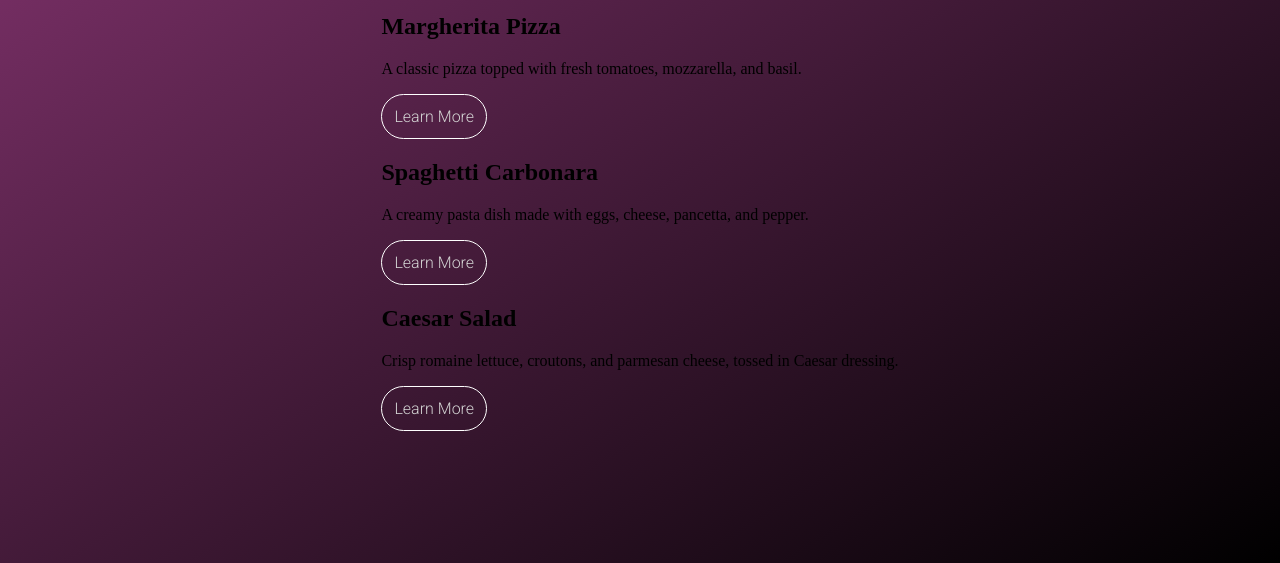
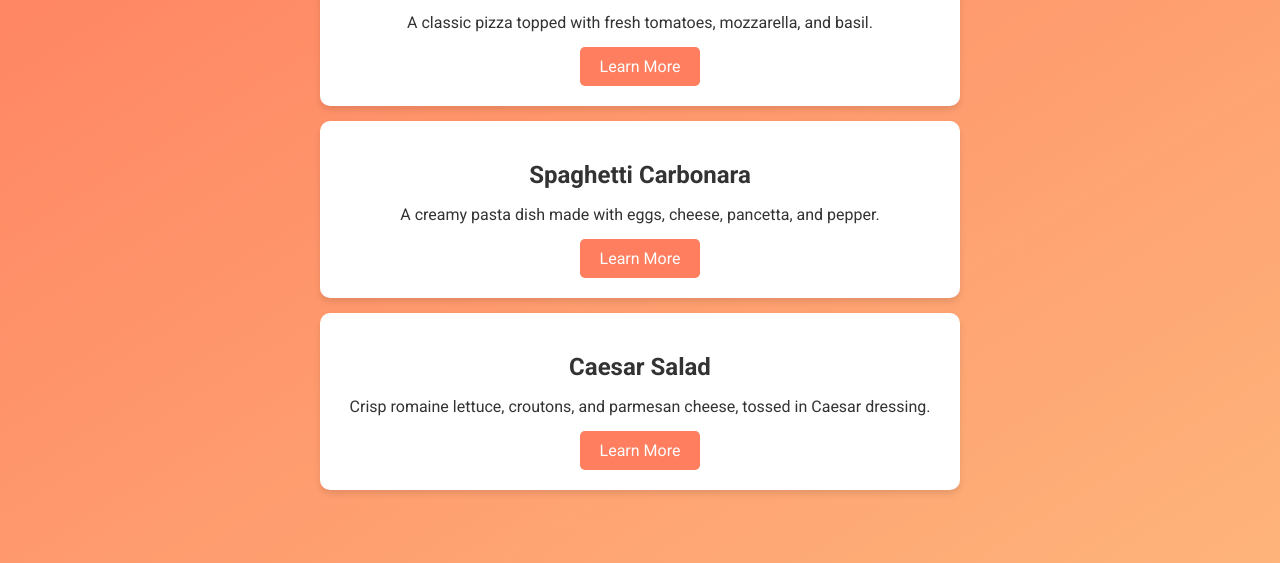
Before and after one commit to bbhuvanesh07/git-clone-https-github.com-mmdmrishabh-Coding-assessment-l2-Boilerplate-code.gitv, a plain HTML site: page Coding-assessment-l2-Boilerplate-code-main/index.html in a window 1280 px wide. Shown: the part 237-800 px from the top of the page. Drawn offline with Linux system fonts and the light colour scheme.

Commit message:
Update style.css

```diff
--- a/Coding-assessment-l2-Boilerplate-code-main/style.css
+++ b/Coding-assessment-l2-Boilerplate-code-main/style.css
@@ -1,35 +1,69 @@
-@import url("https://fonts.googleapis.com/css?family=Roboto:300");
-html,
-body {
+@import url("https://fonts.googleapis.com/css2?family=Roboto:wght@300;400;700&display=swap");
+
+html, body {
   height: 100%;
   width: 100%;
   margin: 0;
-}
-body {
-  display: flex;
-  justify-content: center;
-  align-items: center;
-  background: linear-gradient(to right bottom, #873572, black);
-}
-a {
-  display: inline-block;
-  color: lightgrey;
-  font-size: 16px;
-  font-family: "Roboto", sans-serif;
-  white-space: nowrap;
-  padding: 12px;
-  border: 1px solid white;
-  border-radius: 30px;
-  text-decoration: none;
-  transition: all 0.15s ease-in-out;
+  font-family: 'Roboto', sans-serif;
+  background: linear-gradient(to right bottom, #ff7e5f, #feb47b);
+  color: #333;
 }
 
-a:hover {
-  background: rgba(0, 0, 0, 0.23);
+.container {
+  text-align: center;
+  padding: 20px;
+}
+
+header {
+  margin-bottom: 30px;
+}
+
+header h1 {
+  font-size: 2.5rem;
+  margin-bottom: 10px;
+}
+
+header p {
+  font-size: 1.2rem;
+}
+
+.menu-item {
+  background: white;
+  padding: 20px;
+  margin: 15px auto;
+  border-radius: 10px;
+  box-shadow: 0 4px 6px rgba(0, 0, 0, 0.1);
+  width: 80%;
+  max-width: 600px;
+}
+
+.menu-item h2 {
+  font-size: 1.5rem;
+  margin-bottom: 10px;
+}
+
+.menu-item p {
+  font-size: 1rem;
+  margin-bottom: 15px;
+}
+
+.details-link {
+  display: inline-block;
   color: white;
-  transform: scale(1.03);
+  font-size: 1rem;
+  font-family: 'Roboto', sans-serif;
+  background: #ff7e5f;
+  padding: 10px 20px;
+  border-radius: 5px;
   text-decoration: none;
+  transition: all 0.2s ease-in-out;
 }
-a:active {
+
+.details-link:hover {
+  background: #feb47b;
+  transform: scale(1.05);
+}
+
+.details-link:active {
   transform: scale(0.98);
 }
```
